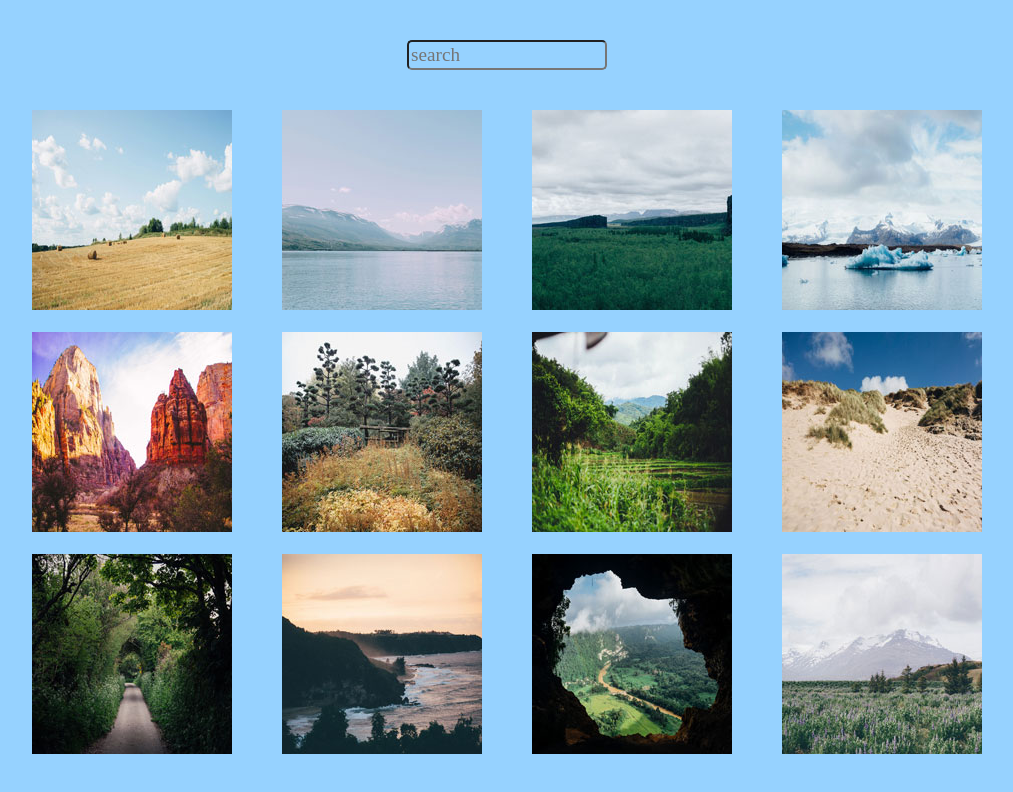
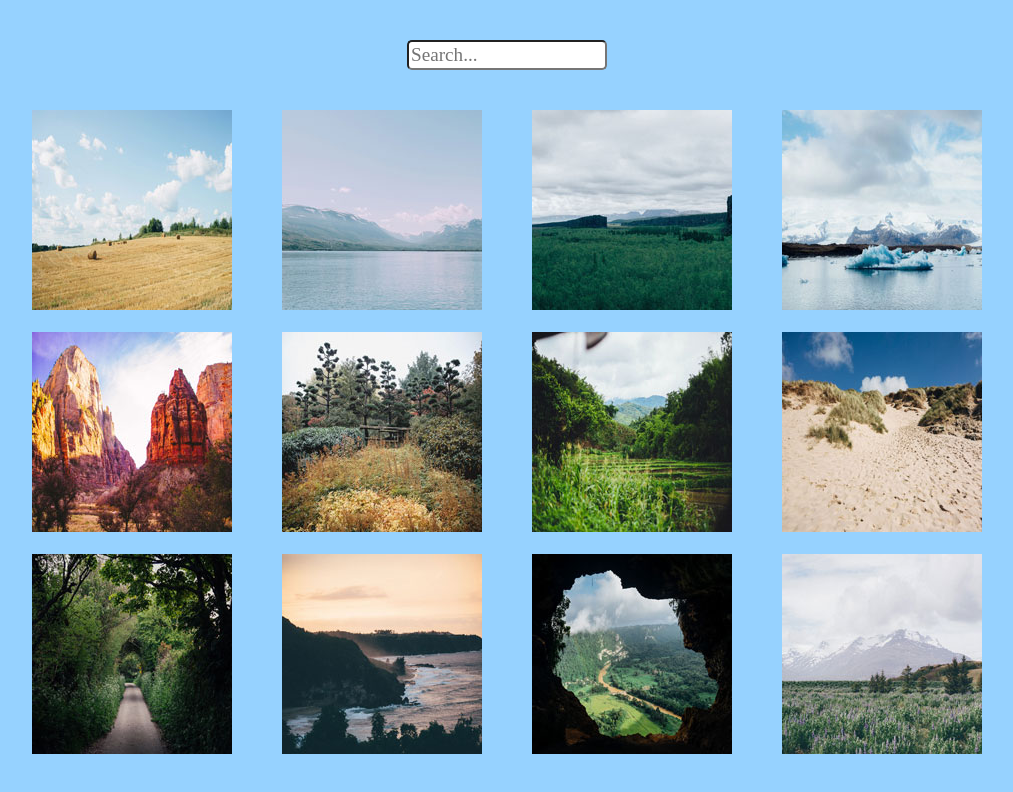
Before and after one commit to luapbbor/techDegree_FEWD_Project5, a plain HTML site: page index.html in a window 1280 px wide. Shown: the whole page, without its empty margins (133-1146 px from the left). Drawn offline with Linux system fonts and the light colour scheme.

Commit message:
input style changed

```diff
--- a/css/style.css
+++ b/css/style.css
@@ -13,12 +13,13 @@ header {
 
 /* Style the search input  */
 input {
-    background-color: #96d2ff;
-    color: white;
+    background-color: white;
+    color: black;
     width: 200px;
     height: 30px;
     font-size: 1.2rem;
     border-radius: 5px;
+	outline: none;
 }
 
 /* Use Grid on the container */
--- a/index.html
+++ b/index.html
@@ -14,7 +14,7 @@
 </head>
 <body>
     <header>
-        <input type="search" name="searchField" id="search" placeholder="search">
+        <input type="search" name="searchField" id="search" placeholder="Search...">
     </header>
     <main>
         <div class="galleryContainer">
```
